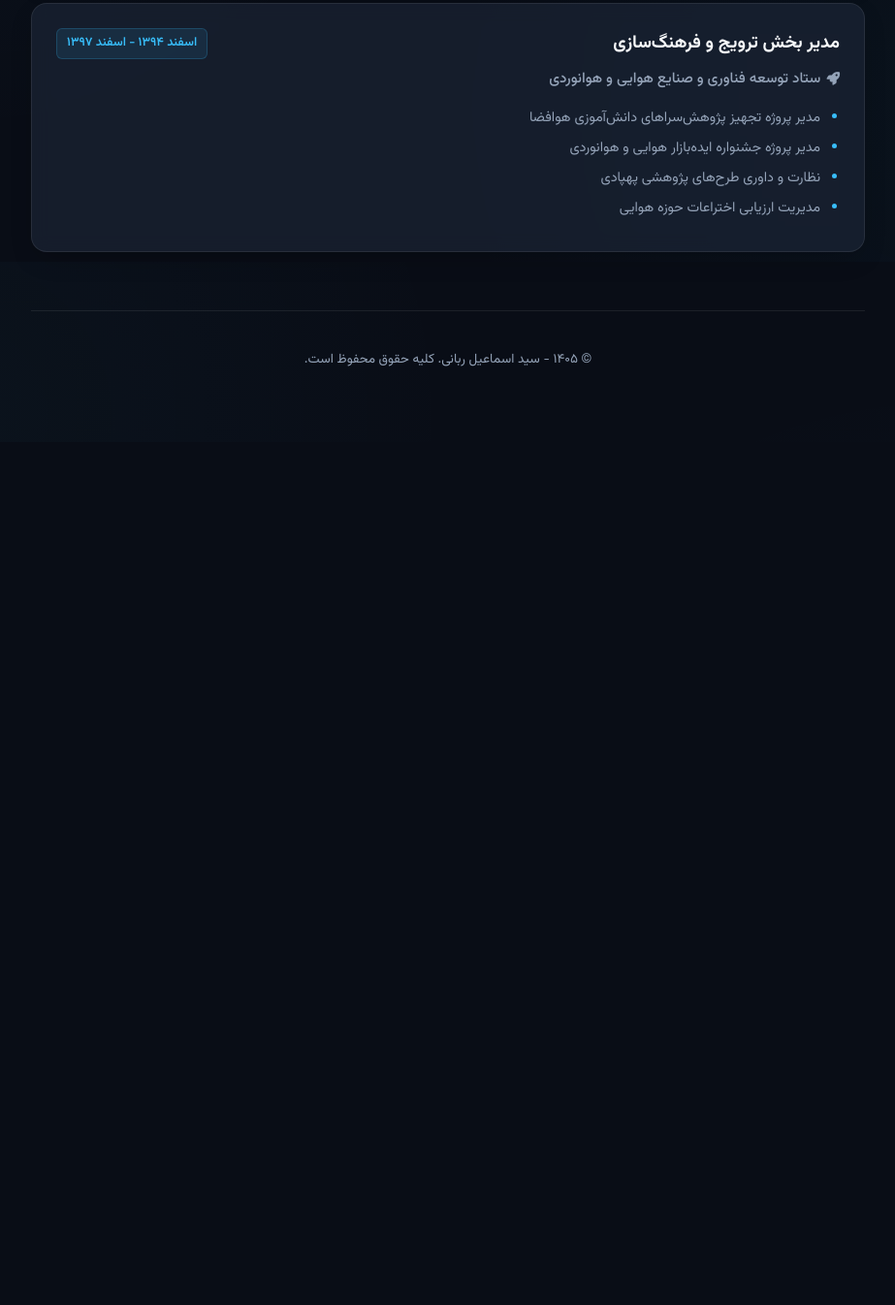
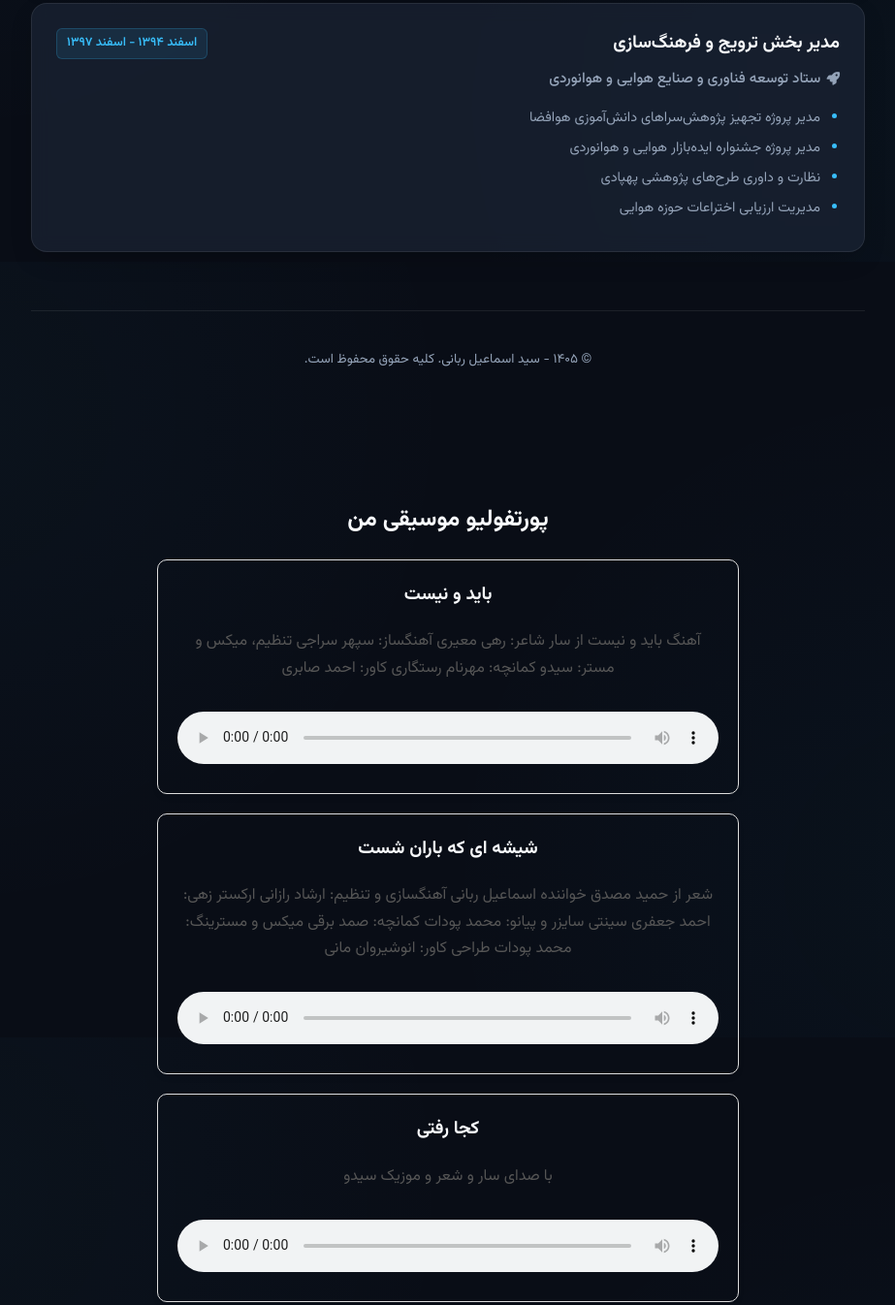
Before and after one commit to rabbani-esmaeil/portfolio-, an Eleventy site: page index.html in a window 1280 px wide. Shown: the part 2130-3476 px from the top of the page at 97% size, without its empty margins (178-1101 px from the left). Before the commit the page ends 2586 px from the top, so only its background shows below. Built offline with nearby package versions, Linux system fonts and the light colour scheme; Eleventy itself is replaced by a stand-in of ours; files that its build step writes are made by us from their sources.

Commit message:
Update index.html

```diff
--- a/index.html
+++ b/index.html
@@ -395,5 +395,22 @@
             <p>© ۱۴۰۵ - سید اسماعیل ربانی. کلیه حقوق محفوظ است.</p>
         </footer>
     </div>
+    <section id="music-portfolio" style="padding: 40px 20px; text-align: center;">
+  <h2>پورتفولیو موسیقی من</h2>
+
+  <div style="display: flex; flex-direction: column; gap: 20px; align-items: center; margin-top: 20px;">
+    <!-- حلقه تکرار Eleventy برای نمایش موسیقی‌ها -->
+    {% for item in collections.music %}
+      <div style="border: 1px solid #ddd; padding: 20px; border-radius: 10px; width: 90%; max-width: 600px; box-shadow: 0 4px 6px rgba(0,0,0,0.05);">
+        <h3 style="margin-top: 0;">{{ item.data.title }}</h3>
+        <p style="color: #555;">{{ item.data.description }}</p>
+        <audio controls style="width: 100%; margin-top: 15px;">
+          <source src="{{ item.data.audio_file }}" type="audio/mpeg">
+          مرورگر شما از پخش صدا پشتیبانی نمی‌کند.
+        </audio>
+      </div>
+    {% endfor %}
+  </div>
+</section>
 </body>
 </html>
```
